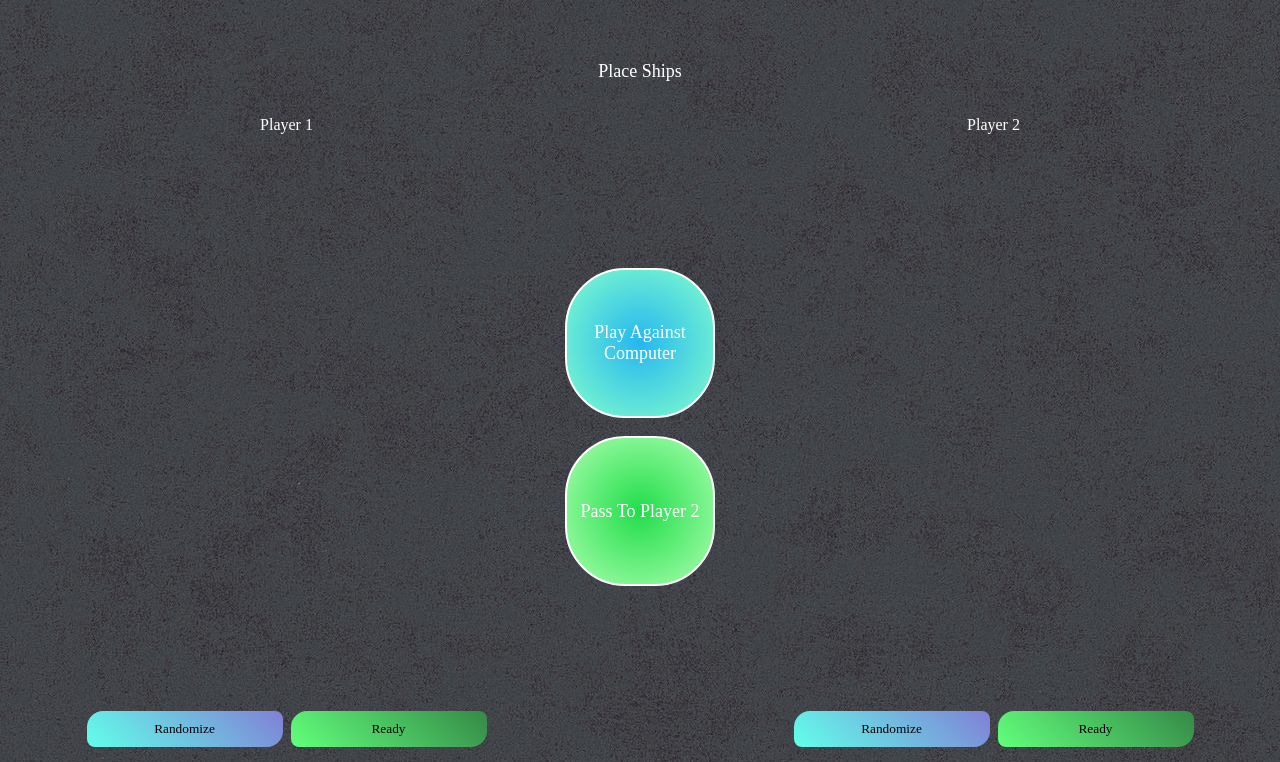
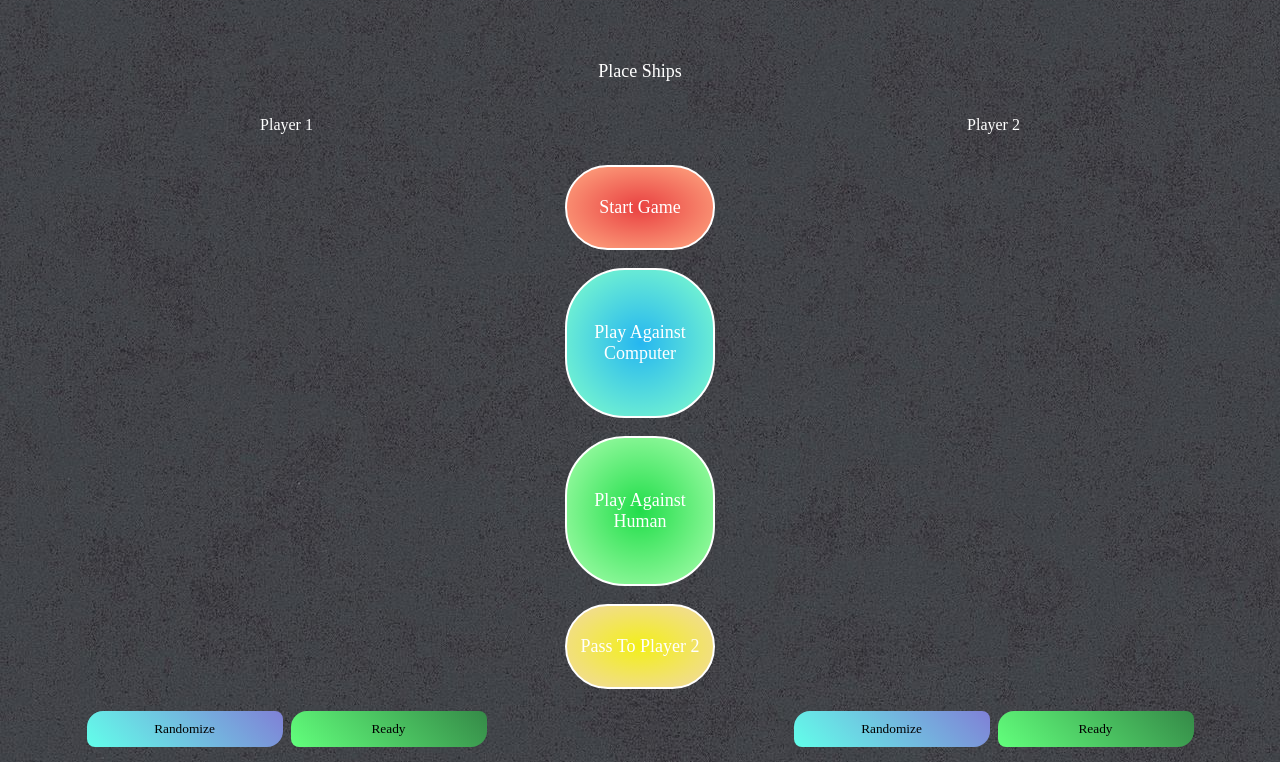
Before and after one commit to haristotle3/odin-battleship, a website built with webpack: page src/template.html in a window 1280 px wide. Shown: the part 63-825 px from the top of the page. Built offline with nearby package versions, Linux system fonts and the light colour scheme.

Commit message:
Add start and pass buttons to template.html

```diff
--- a/src/template.html
+++ b/src/template.html
@@ -29,8 +29,10 @@
         </div>
 
         <div class="play-buttons-container">
+          <button id="start-button">Start Game</button>
           <button id="play-computer-button">Play Against Computer</button>
-          <button id="play-human-button">Pass To Player 2</button>
+          <button id="play-human-button">Play Against Human</button>
+          <button id="pass-button">Pass To Player 2</button>
         </div>
 
         <div class="play-container player-2">
```
